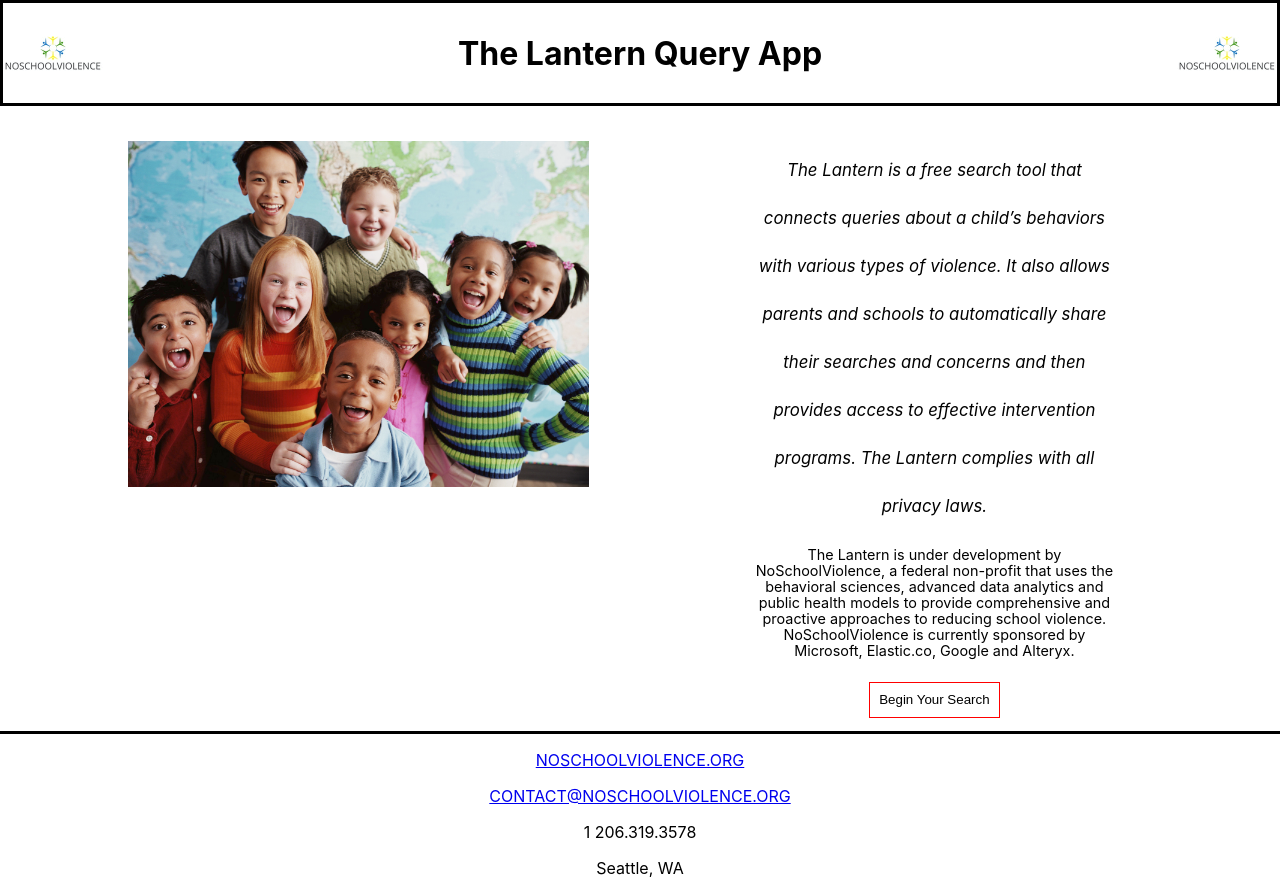
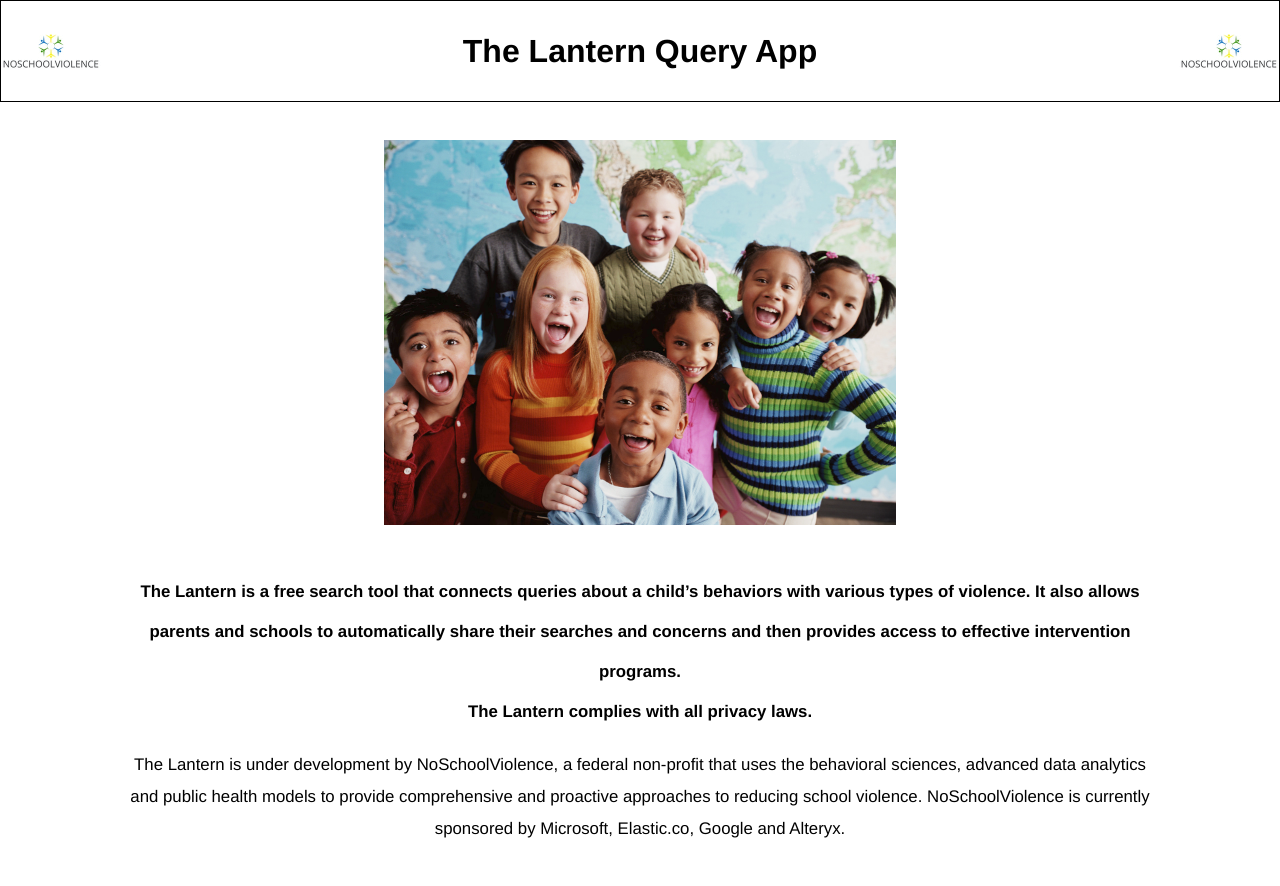
Before and after one commit to NoSchoolViolence/Lantern_Web_App, a React (Create React App) app in the folder lantern/: page / in a window 1280 px wide. Shown: the top 886 px of the page. Built offline with nearby package versions, Linux system fonts and the light colour scheme.

Commit message:
Styling: changes on Landing, changes on Search

```diff
--- a/lantern/src/App.css
+++ b/lantern/src/App.css
@@ -29,15 +29,22 @@
 }
 
 .viewContent {
-  padding-bottom: 10.5rem;
+  padding-bottom: 7.5rem;
   width: 100%;
+  height: 100%;
   justify-content: center;
+
 }
 
 /* CORRELLATION LIST STYLING */
 
+.Correlation h2{
+  /* font-size: %;
+  font-family: "Helvetica Neue"; */
+}
+
 .CorrellationList {
-  border: 3px solid blue;
+  border: 3px solid #242e75;
   display: flex;
   flex-direction: column;
   width: 1;
@@ -48,16 +55,21 @@
 
 }
 
+
 .CorrellationContainer {
+  width: 90%;
+}
 
-  width: 100%;
-
-}
 
 .CorrellationItem {
   width: 95%;
-  margin: 5px;
+  margin: 2px;
   min-width: 280px;
+}
+
+.CorrellationItem h3{
+text-align: left;
+
 }
 
 .percentContainer {
@@ -72,7 +84,7 @@
 /* MODAL STYLING */
 
 .modal {
-
+  text-align: center;
   position: fixed;
   top: 0;
   left: 0;
@@ -85,27 +97,31 @@
 .modal-main > button {
   align-self: flex-end;
 }
-
+.modal-main > a{
+  align-self: bottom;
+}
 .modal-main > p {
-  align-self: left;
-  width: 5;
+  align-self: center;
+  width: 90%;
+  height: 50%;
   white-space: pre-line;
   display: inline-block;
-word-break: break-word;
-
-  font-size: 80%;
-  height: 60%
+  word-break: break-word;
+  padding-bottom: 6.0rem;
+  font-size: 110%;
+  height: 40%
 }
 
 .modal-main {
-
+  text-align: center;
   display: flex;
   flex-direction: column;
   position:fixed;
-  background: white;
-  width: 80%;
+  background: #f3ecc4;
+  width: 70%;
   height: 60%;
-
+  word-wrap    : break-word;
+  overflow-wrap: break-word;
 
   top:50%;
   left:50%;
@@ -118,8 +134,8 @@ word-break: break-word;
 }
 
 .description{
-  font-family:Courier;
-  color:Blue;
+  font-family:"Helvetica Neue";
+  color:rgb(9, 9, 12);
   font-size: 5px;
   height:50px;
   word-break: break-all;
@@ -139,7 +155,7 @@ word-break: break-word;
 
 header {
   display: flex;
-  border: 3px solid black;
+  border: 1px solid black;
   justify-content: space-between;
 }
 
@@ -154,56 +170,94 @@ header > img {
 
 .headerText {
   align-self: center;
+  font-family: "Helvetica Neue";
 }
 
 /* FOOTER STYLING */
 
 footer {
-  border-top: 3px solid black;
+  border-top: 1px solid black;
   width: 100%;
   position: absolute;
   bottom: 0;
-  height: 9.5rem;
-  margin: 0
+  height: 3.5rem;
+  margin: 0;
+  font-family: "Helvetica Neue";
 }
 
 .Results{
-
-  padding-bottom: 3%;
+  font-size: 90%;
+  padding-left: 3%;
+  padding-right: 4%;
+  padding-bottom: 4%;
   padding-top: 2%
 }
 
 .Search-Main{
+  font-family: "Helvetica Neue";
   display: block;
   width: 100%;
   white-space: nowrap;
   overflow: hidden;
   text-overflow: ellipsis;
-  padding-top: 5%;
+
 }
 
 .Search-2{
-  width: 100%
+  width: 100%;
+
 }
 
 .Search-3{
-  padding-bottom: 4%
+  padding-bottom: 1%;
+
+  position: relative;
 }
+
+.Search-3 input{
+  height: 110%;
+  size: 40;
+  font-size: 110%;
+  padding: 12px 20px;
+  margin: 8px 0;
+  box-sizing: border-box;
+
+}
+
+.Search-3 button{
+  font-size: 100%;
+  font-weight: bold;
+  font-family: "Helvetica Neue";
+  color:#151615;
+  background-color: #089d4c;
+  padding-top: 1%;
+  padding-bottom: 1%;
+  padding-right: 1%;
+  padding-left: 1%;
+  margin-left: 1%;
+}
+
+
+
+
 
 .Landing-Lantern{
   font-size: 105%;
-  font-style: italic;
-  line-height: 3pc;
-  padding-top: 5%;
+  /* font-style: italic; */
+  font-weight: bold;
+  font-family: "Helvetica Neue";
+  line-height: 2.5pc;
+  padding-top: 2%;
   padding-bottom: 0%;
   padding-left:10%;
   padding-right:10%;
 }
 
 .Landing-NSV{
-  font-size: 90%;
+  font-size: 105%;
   font-style: normal;
-  line-height: 1pc;
+  font-family: "Helvetica Neue";
+  line-height: 2pc;
   padding-top: 0%;
   padding-bottom: 2%;
   padding-left: 10%;
@@ -211,24 +265,32 @@ footer {
 }
 
 .Landing-Button{
-  border: 1px solid red;
-  background: transparent;
+  font-size: 95%;
+  border: 1px solid ;
+  background: #f2a53d;
   padding: 2%;
+  font-family: "Helvetica Neue";
 }
 
+.Landing-Button:hover {
+  background-color: #089d4c;
+}
+
+
 .Landing-Image{
+
   width:40%;
   height:50%;
-  float: left;
+
   padding-top:3%;
 }
-.landing-page-div{
+/* .landing-page-div{
   padding-left: 10%;
-}
-.Landing-Text-Block{
+} */
+/* .Landing-Text-Block{
   display:inline-block;
   width: 40%;
-}
+} */
 
 @media screen and (max-width:414px){
   .Landing-Lantern{
--- a/lantern/src/footer/footer.js
+++ b/lantern/src/footer/footer.js
@@ -6,10 +6,10 @@ import React from 'react';
 const Footer = () => {
   return (
     <footer>
-      <p><a href='https://www.noschoolviolence.org'>NOSCHOOLVIOLENCE.ORG</a></p>
-      <p><a href='mailto:contact@noschoolviolence.org'>CONTACT@NOSCHOOLVIOLENCE.ORG</a></p>
-      <p>1 206.319.3578</p>
-      <p>Seattle, WA</p>
+      <p><a href='https://www.noschoolviolence.org'>NOSCHOOLVIOLENCE.ORG</a> &nbsp; | &nbsp;
+      <a href='mailto:contact@noschoolviolence.org'>CONTACT@NOSCHOOLVIOLENCE.ORG</a>
+      &nbsp; | &nbsp; 206-319-3578
+      &nbsp;| &nbsp; Seattle, WA</p>
     </footer>
   )
 }
--- a/lantern/src/landing/components/abtLantern.js
+++ b/lantern/src/landing/components/abtLantern.js
@@ -7,7 +7,7 @@ const AbtLantern = () => {
     <div id='abt-lantern'>
       {/* <h3>About Lantern</h3>  */}
 
-      <p className="Landing-Lantern">The Lantern is a free search tool that connects queries about a child’s behaviors with various types of violence. It also allows parents and schools to automatically share their searches and concerns and then provides access to effective intervention programs. The Lantern complies with all privacy laws.</p>
+      <p className="Landing-Lantern">The Lantern is a free search tool that connects queries about a child’s behaviors with various types of violence. It also allows parents and schools to automatically share their searches and concerns and then provides access to effective intervention programs. <br /> The Lantern complies with all privacy laws.</p>
 
     </div>
   )
--- a/lantern/src/results/components/correllationList.js
+++ b/lantern/src/results/components/correllationList.js
@@ -56,7 +56,7 @@ class CorrellationList extends Component {
           violenceList.map((item, i) => {
             /* Applying inline style to dynamically represent filled in data  - David*/
             const pStyle = {
-                height: 15,
+                height: 20,
                 width: `${item.percentage}%`
             }
 
--- a/lantern/src/results/results.js
+++ b/lantern/src/results/results.js
@@ -21,6 +21,7 @@ class Results extends Component {
     this.setState({ showSchool: false });
   }
 
+
   render() {
     return (
       <div className="Results">
@@ -33,7 +34,7 @@ class Results extends Component {
           </div>
         </Modal>
         {/* Clear button to clear the list of search terms  */}
-              <div><a href={ROUTES.SEARCH}>Clear</a></div>
+
 
         {/* <h1>Results</h1> */}
         <div className="Correlation">
@@ -42,9 +43,12 @@ class Results extends Component {
           <CorrelationList dataset={this.state.dataset} terms={this.props.terms} />
         </div>
           {/* share button under the stats */}
+        <div>
         <button onClick={() => this.showModal()}>
-            Share data
-        </button>
+            Share Data
+        </button>   &nbsp;
+        <button><a style={{ textDecoration: 'none' }} href={ROUTES.SEARCH}>Clear Data</a></button>
+        </div>
       </div>
     );
   }
--- a/lantern/src/search/Search.js
+++ b/lantern/src/search/Search.js
@@ -4,6 +4,7 @@ import Results from '../results/results';
 import dataTerms from '../data/terms';
 import "../App.css";
 import Popup from "reactjs-popup";
+import ROUTES from "../routes";
 
 class Search extends Component {
   constructor(props){
@@ -110,9 +111,11 @@ class Search extends Component {
 
             <Container>
             <Row>
+
             {this.state.showComponentTerms ? terms : null}
 
               {this.state.showComponentTerms ? this.state.term && this.state.term : null}
+
             </Row>
             </Container>
 
```
